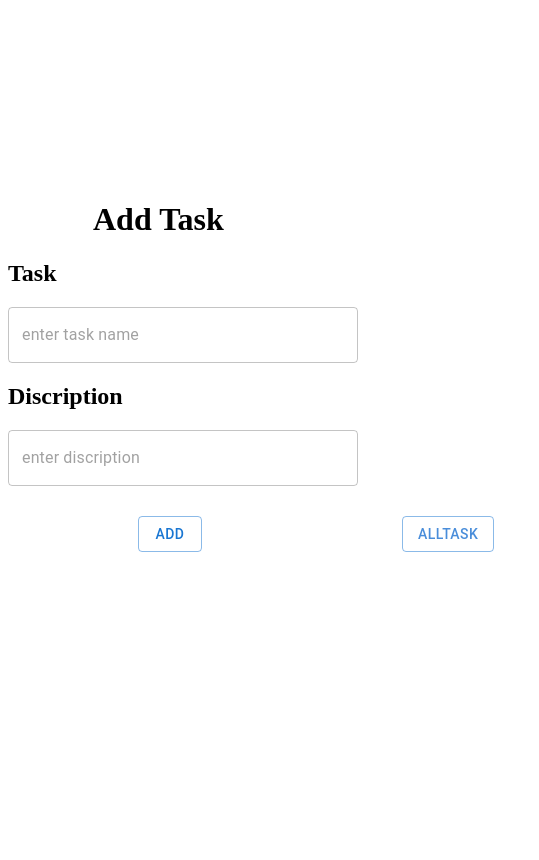
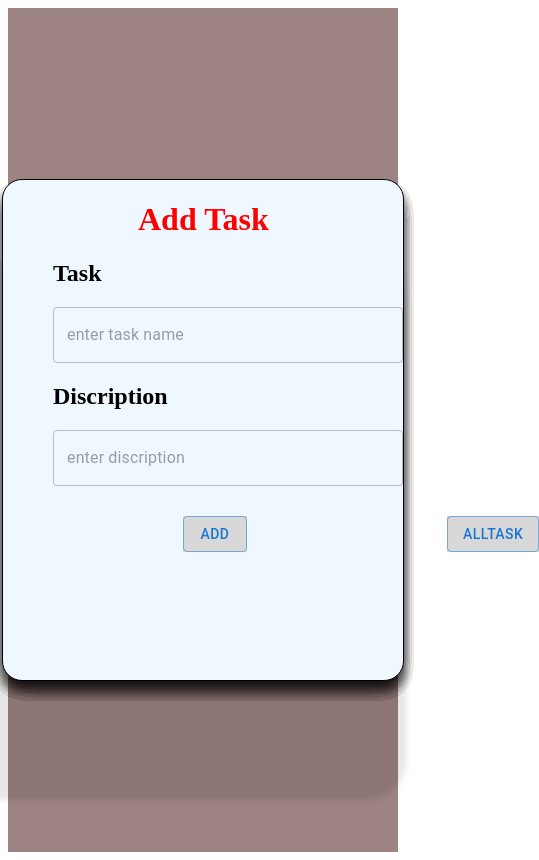
Before and after one commit to Akshay-rajendran/Fullstack-Task, a React (Vite) app in the folder taskfront/: page / in a window 390 px wide. Shown: the whole page, 539 px wide, since content can reach past the window. Built offline with nearby package versions, Linux system fonts and the light colour scheme.

Commit message:
responsive

```diff
--- a/taskfront/src/App.css
+++ b/taskfront/src/App.css
@@ -11,7 +11,18 @@
     margin: 4%;
     box-shadow: rgb(255, 172, 172) 0px 5px 15px;
 }
-
+.outer{
+    background-color: rgb(158, 131, 131);
+    width: auto;
+    height: auto;
+}
+.addtask{
+    border: 1px solid;
+    padding-left: 50px;
+    background-color: aliceblue;
+    border-radius: 20px;
+    box-shadow: -17px 100px 6px 19px rgba(0,0,0,0.1),0px 10px 15px -3px rgba(0,0,0,0.1),0px 10px 15px -3px rgba(0,0,0,0.1),0px 10px 15px -3px rgba(0,0,0,0.1),0px 10px 15px -3px rgba(0,0,0,0.1),0px 10px 15px -3px rgba(0,0,0,0.1),0px 10px 15px -3px rgba(0,0,0,0.1),0px 10px 15px -3px rgba(0,0,0,0.1),0px 10px 15px -3px rgba(0,0,0,0.1),0px 10px 15px -3px rgba(0,0,0,0.1),0px 10px 15px -3px rgba(0,0,0,0.1),0px 10px 15px -3px rgba(0,0,0,0.1),0px 10px 15px -3px rgba(0,0,0,0.1),0px 10px 15px -3px rgba(0,0,0,0.1),0px 10px 15px -3px rgba(0,0,0,0.1),0px 10px 15px -3px rgba(0,0,0,0.1),0px 10px 15px -3px rgba(0,0,0,0.1),0px 10px 15px -3px rgba(0,0,0,0.1),0px 10px 15px -3px rgba(0,0,0,0.1),0px 10px 15px -3px rgba(0,0,0,0.1);
+}
 
 .icon{
     display: flex;
@@ -47,7 +58,7 @@
     align-items: center;
     /* border: 1px solid; */
     color: brown;
-    margin-top: 200px;
+    /* margin-top: 200px; */
     background-position: fixed;
 
 }
@@ -66,14 +77,21 @@
 }
 .btnlog3{
     /* transform: translate(-20px); */
-    color: #498dda;
+    color: #000000;
     text-decoration: none;
 }
 #standard-basic{
     width: 500px;
 }
+.addh1{
+    color: red;
+}
 .btnlog{
     margin-right: 70px;
+}
+.btnlog{
+    background-color: rgb(216, 216, 216);
+    color: black;
 }
 @media (max-width:952px){
     .card{
--- a/taskfront/src/components/Addtask.jsx
+++ b/taskfront/src/components/Addtask.jsx
@@ -36,7 +36,7 @@ function Addtask() {
         <OutlinedInput id="standard-basic" placeholder='enter discription' variant="standard" className='input' inputRef={discriptionref} /><br />
         <div className="addbtn">
         <div className='btnlog'><Button variant="outlined" onClick={submit} >Add</Button></div>
-        <div className='btnlog'><Button variant="outlined"><Link  className='btnlog3' to="/alltask">Alltask</Link></Button></div>
+        <div className='btnlog'><Link  className='btnlog3' to="/alltask"><Button variant="outlined">Alltask</Button></Link></div>
     </div>
 
     </Box >
```
